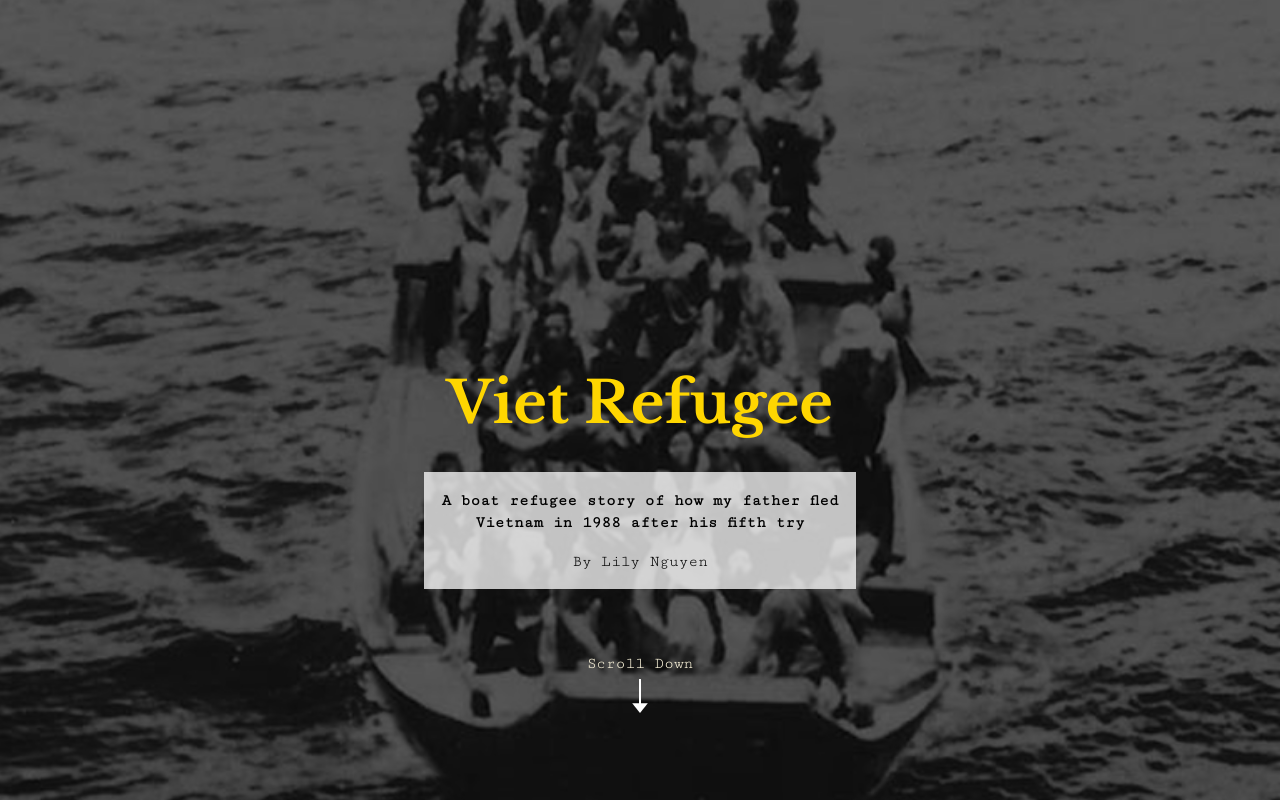
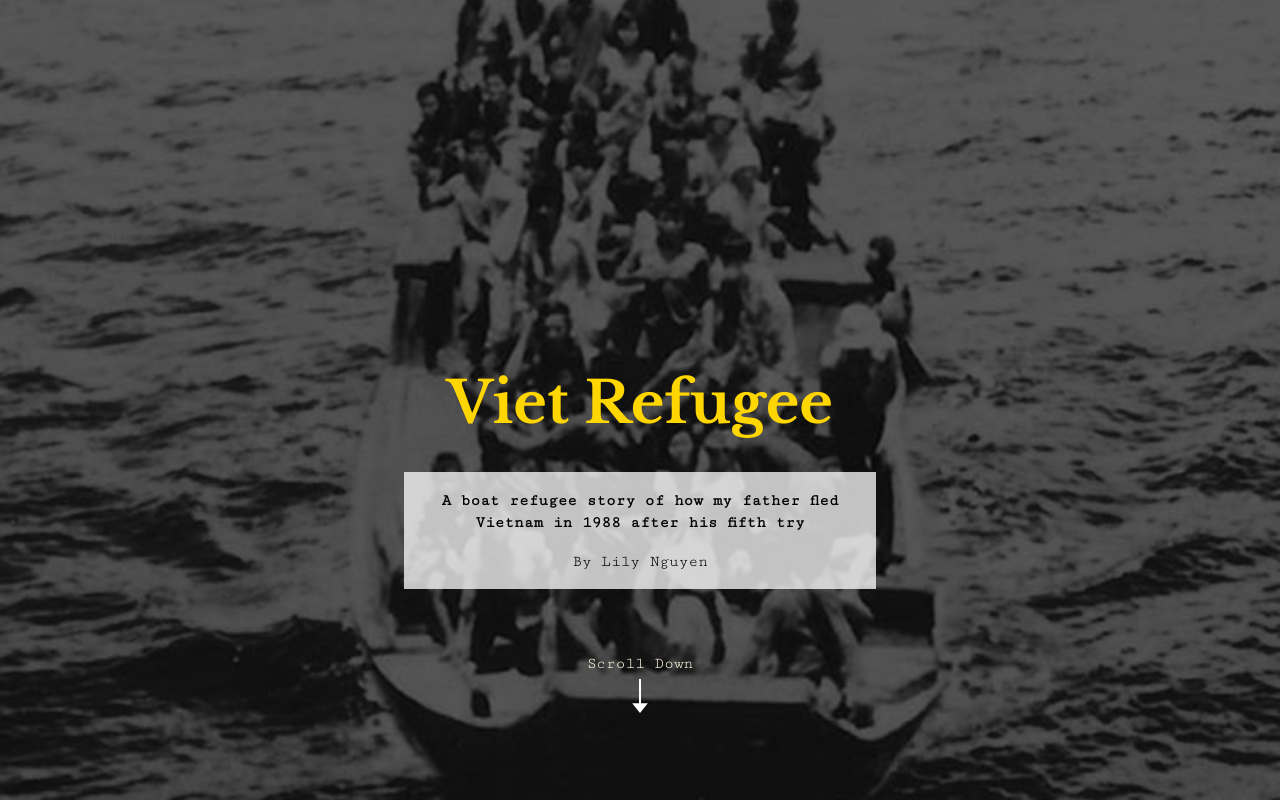
Before and after one commit to lilyndev/viet-refugee, a React (Create React App) app: page / in a window 1280 px wide. Shown: the top 800 px of the page. Built offline with nearby package versions, Linux system fonts and the light colour scheme.

Commit message:
fix text width safari

```diff
--- a/src/App.css
+++ b/src/App.css
@@ -162,7 +162,7 @@ header span {
 .slide-intro__info {
   background: rgba(255, 255, 255, 0.75);
   color: #000;
-  width: 400px;
+  width: 80%;
   text-align: center;
   margin: 0 auto 5% auto;
   padding: 0.1em 1em 1em 1em;
@@ -192,6 +192,7 @@ header .scroll-icon span {
   }
   .slide-intro__info {
     margin-bottom: 8%;
+    width: 440px;
   }
 }
 
```
